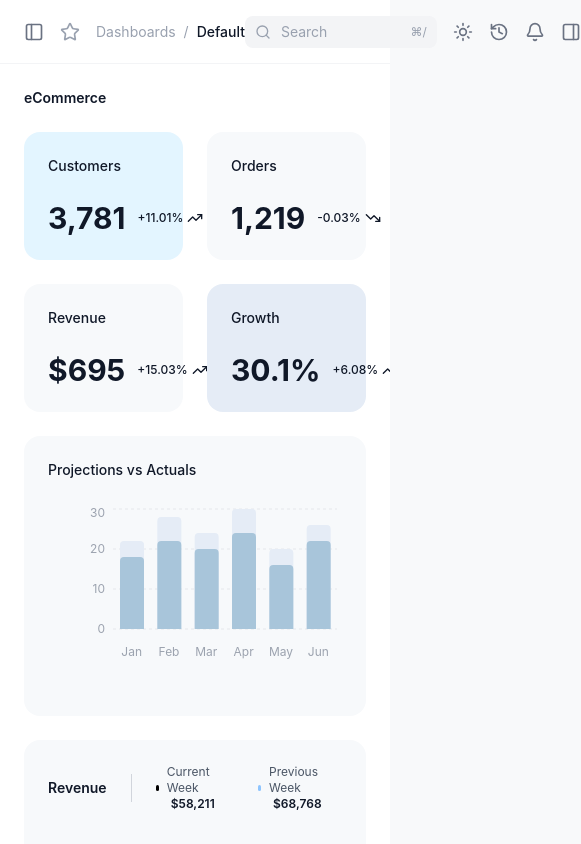
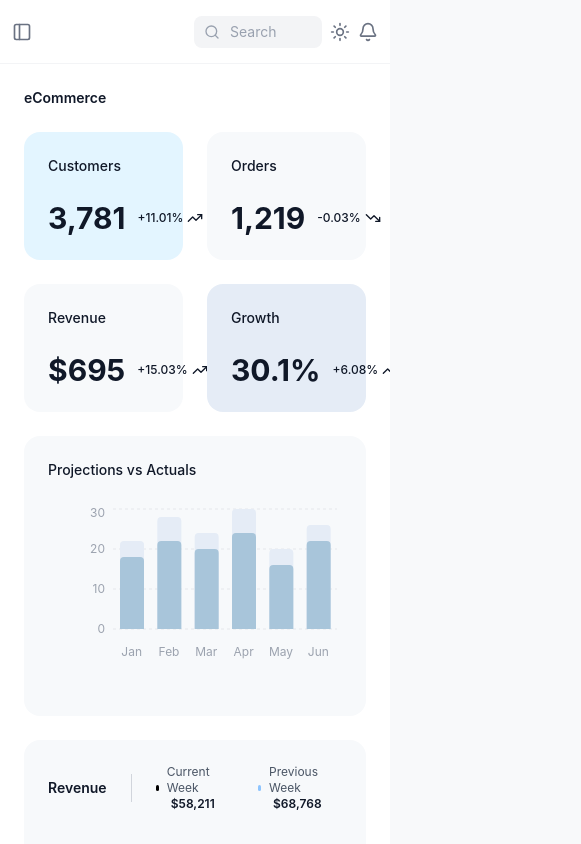
Before and after one commit to aashwani106/juspay, a React (Vite) app: page / in a window 390 px wide. Shown: the top 844 px of the page, 581 px wide, since content can reach past the window. Built offline with nearby package versions, Linux system fonts and the light colour scheme.

Commit message:
Refactor Header component for responsive design

```diff
--- a/src/components/layout/Header.jsx
+++ b/src/components/layout/Header.jsx
@@ -15,42 +15,42 @@ const Header = () => {
     const { theme, toggleTheme } = useTheme();
 
     return (
-        <header className="h-16 border-b border-gray-100 dark:border-gray-800 flex items-center justify-between px-6 bg-white dark:bg-[#1C1C1C] transition-colors duration-300">
-            <div className="flex items-center gap-4">
+        <header className="h-16 border-b border-gray-100 dark:border-gray-800 flex items-center justify-between px-3 sm:px-6 bg-white dark:bg-[#1C1C1C] transition-colors duration-300">
+            <div className="flex items-center gap-2 sm:gap-4">
                 <button className="text-gray-500 hover:text-gray-700 dark:text-gray-400 dark:hover:text-gray-200">
                     <Sidebar size={20} />
                 </button>
-                <button className="text-gray-400 hover:text-gray-600 dark:text-gray-500 dark:hover:text-gray-300">
+                <button className="hidden sm:block text-gray-400 hover:text-gray-600 dark:text-gray-500 dark:hover:text-gray-300">
                     <Star size={20} />
                 </button>
-                <div className="flex items-center text-sm text-gray-400 breadcrumbs">
+                <div className="hidden sm:flex items-center text-sm text-gray-400 breadcrumbs">
                     <span className="hover:text-gray-600 dark:hover:text-gray-300 cursor-pointer">Dashboards</span>
                     <span className="mx-2">/</span>
                     <span className="text-gray-900 dark:text-white font-medium">Default</span>
                 </div>
             </div>
 
-            <div className="flex items-center gap-4">
+            <div className="flex items-center gap-2 sm:gap-4">
                 <div className="relative">
                     <Search className="absolute left-2.5 top-1/2 -translate-y-1/2 text-gray-400" size={16} />
                     <input
                         type="text"
                         placeholder="Search"
-                        className="bg-gray-100 dark:bg-gray-800 border-none rounded-lg pl-9 pr-4 py-1.5 text-sm w-48 focus:ring-2 focus:ring-blue-100 dark:focus:ring-gray-700 focus:outline-none transition-all text-gray-900 dark:text-white placeholder-gray-400"
+                        className="bg-gray-100 dark:bg-gray-800 border-none rounded-lg pl-9 pr-4 py-1.5 text-sm w-32 sm:w-48 focus:ring-2 focus:ring-blue-100 dark:focus:ring-gray-700 focus:outline-none transition-all text-gray-900 dark:text-white placeholder-gray-400"
                     />
-                    <span className="absolute right-2.5 top-1/2 -translate-y-1/2 text-gray-400 text-xs">⌘/</span>
+                    <span className="hidden sm:inline absolute right-2.5 top-1/2 -translate-y-1/2 text-gray-400 text-xs">⌘/</span>
                 </div>
 
                 <button onClick={toggleTheme} className="text-gray-500 hover:text-gray-700 dark:text-gray-400 dark:hover:text-gray-200">
                     {theme === 'dark' ? <Moon size={20} /> : <Sun size={20} />}
                 </button>
-                <button className="text-gray-500 hover:text-gray-700 dark:text-gray-400 dark:hover:text-gray-200">
+                <button className="hidden md:block text-gray-500 hover:text-gray-700 dark:text-gray-400 dark:hover:text-gray-200">
                     <History size={20} />
                 </button>
                 <button className="text-gray-500 hover:text-gray-700 dark:text-gray-400 dark:hover:text-gray-200">
                     <Bell size={20} />
                 </button>
-                <button className="text-gray-500 hover:text-gray-700 dark:text-gray-400 dark:hover:text-gray-200">
+                <button className="hidden md:block text-gray-500 hover:text-gray-700 dark:text-gray-400 dark:hover:text-gray-200">
                     <PanelRight size={20} />
                 </button>
             </div>
```
